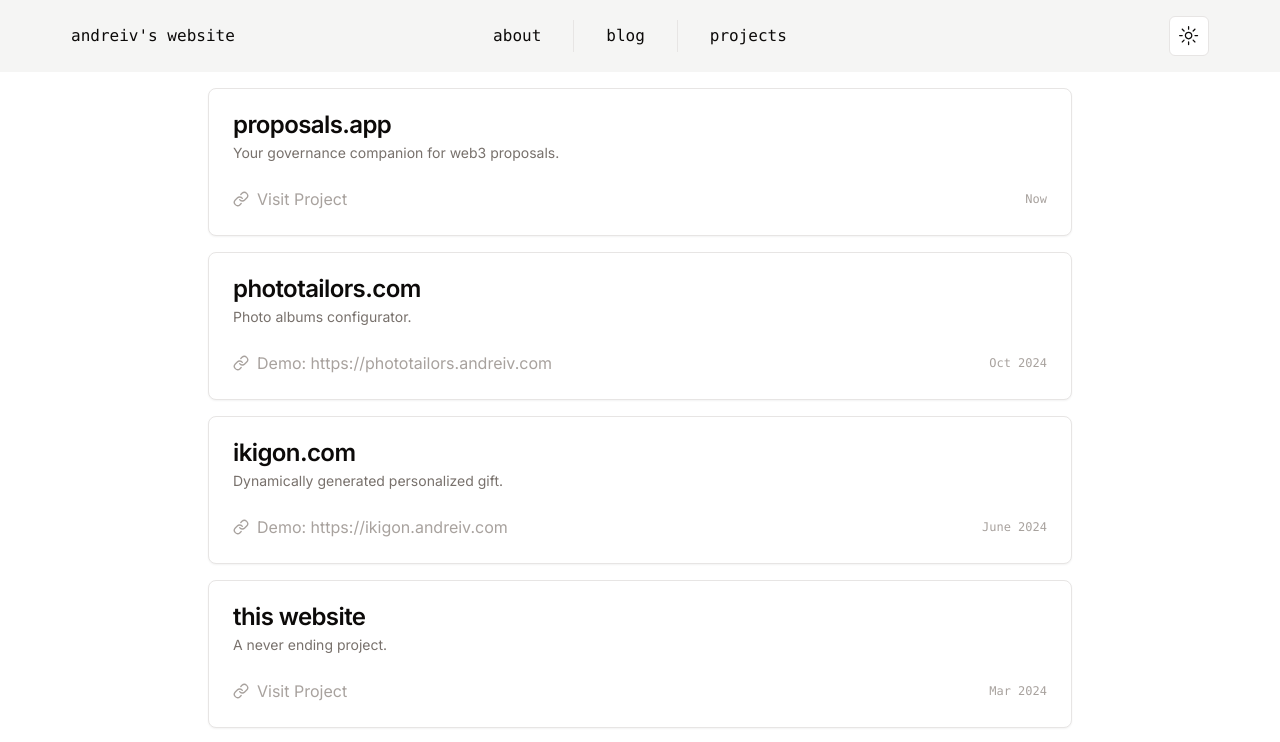
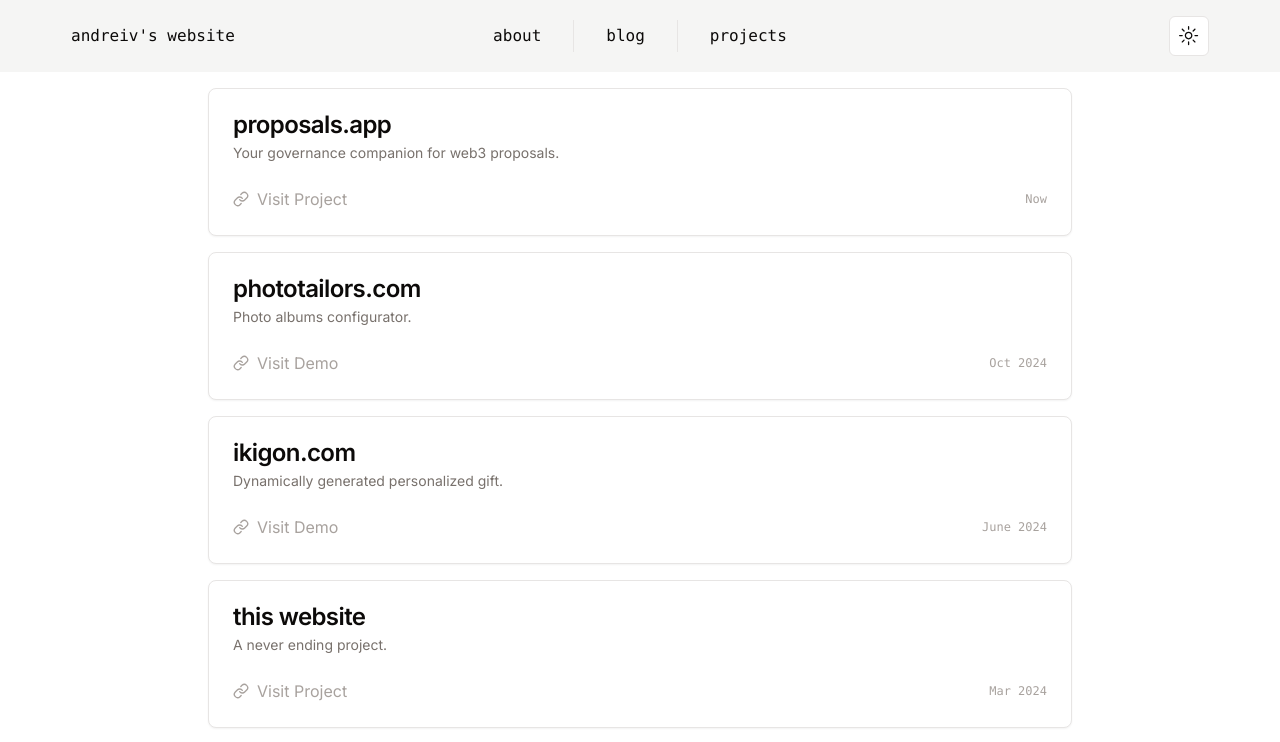
Before and after one commit to andreivcodes/andreiv.dev, a Next.js app: page /projects in a window 1280 px wide. Shown: the top 742 px of the page. Built offline with nearby package versions, Linux system fonts and the light colour scheme; a small style sheet from the web is missing.

Commit message:
Update page.tsx

```diff
--- a/src/app/projects/page.tsx
+++ b/src/app/projects/page.tsx
@@ -44,7 +44,7 @@ const ProjectCard = ({ project }: { project: ProjectType }) => {
             className="flex flex-row gap-2 items-center fill-stone-400 text-stone-400"
           >
             <LinkIcon className="w-4 h-4" />
-            {project.url ? "Visit Project" : `Demo: ${project.demoUrl}`}
+            {project.url ? "Visit Project" : "Visit Demo"}
           </Link>
         ) : (
           <div></div>
```
